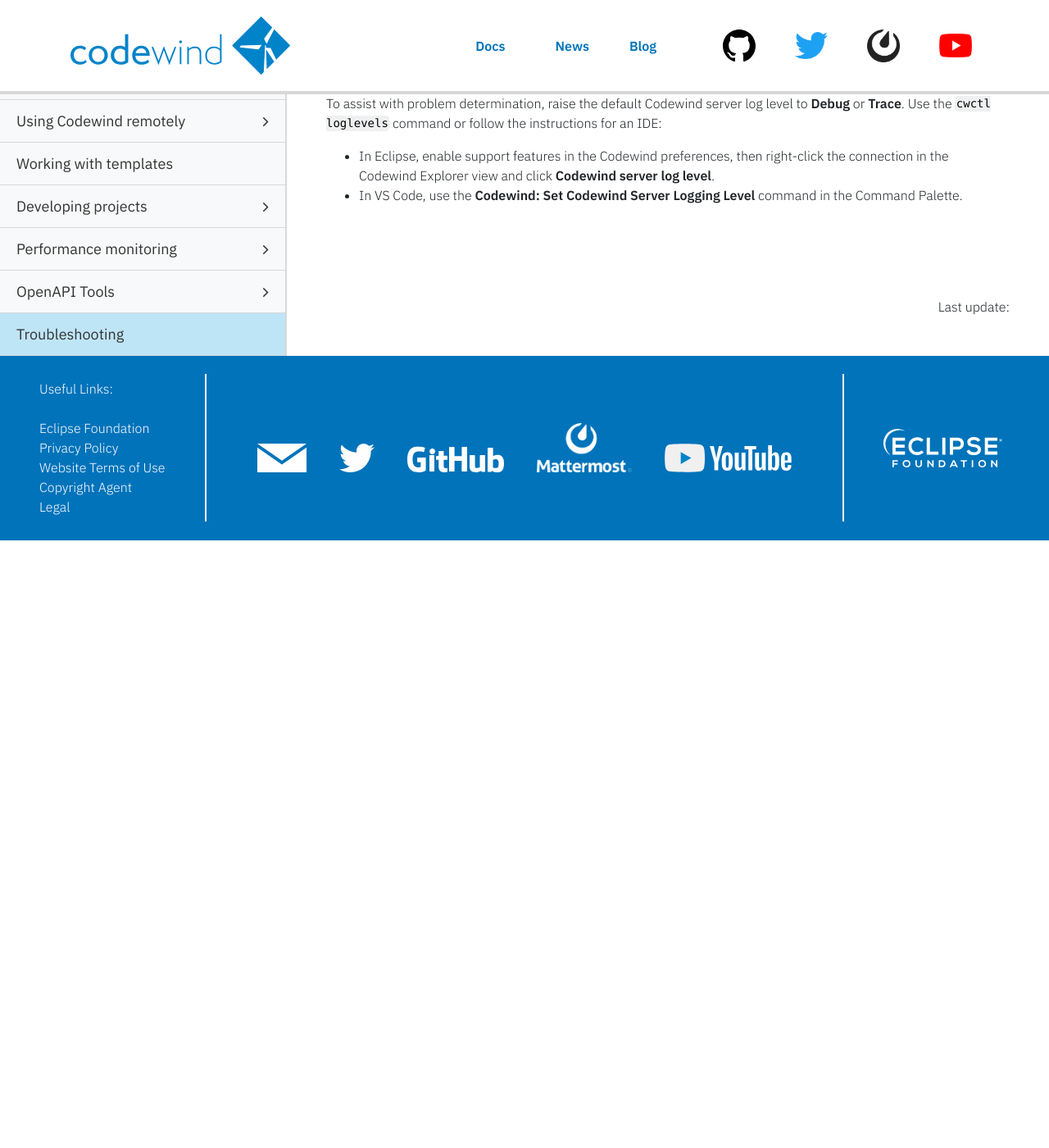
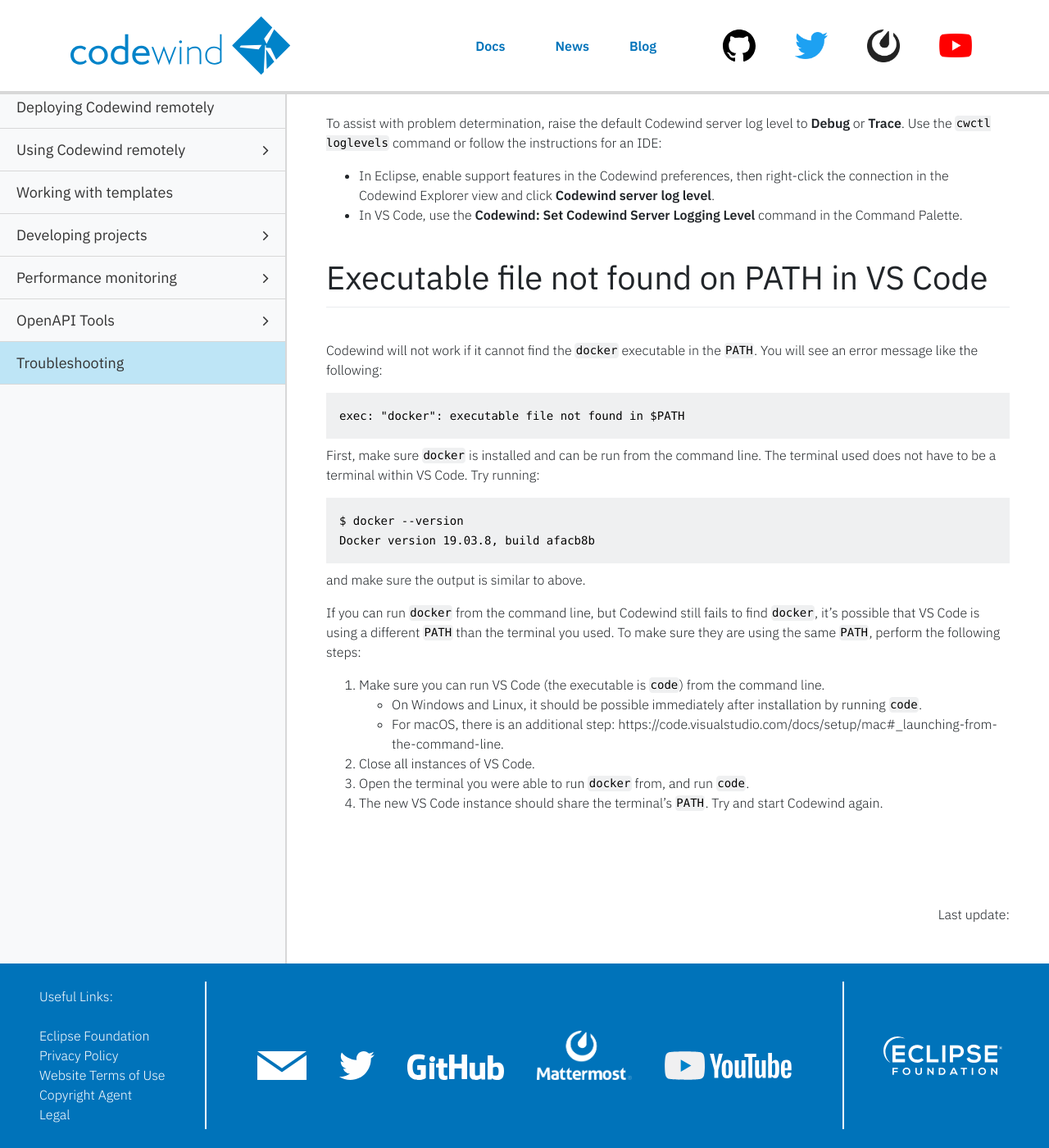
Before and after one commit to eclipse-archived/codewind-docs, a Jekyll site: the page built from docs/_documentations/troubleshooting.md, in a window 1280 px wide and 1400 px high, scrolled down 18443 px. Shown: the whole window at 82% size. Built offline with Jekyll 4.4.1, drawn with Linux system fonts in a browser that asks for light colours; nearby versions of some CDN libraries; comment, search, counter and statistics services are not loaded; before the commit the page ends 19102 px from its top, so only the background shows below that; some of the changed text lies outside the part shown.

Commit message:
Add VS Code PATH troubleshooting step
Signed-off-by: Tim Etchells <timetchells@ibm.com>

````diff
--- a/docs/_documentations/troubleshooting.md
+++ b/docs/_documentations/troubleshooting.md
@@ -29,6 +29,7 @@ The following sections contain workarounds for issues that you might encounter w
 * [Codewind and Tekton pipelines](#codewind-and-tekton-pipelines)
 * [OpenAPI tools](#openapi-tools)
 * [Setting Codewind server log levels](#setting-codewind-server-log-levels)
+* [Executable file not found on PATH in VS Code](#executable-file-not-found-on-path-in-vs-code)
 
 ***
 # Installing Codewind
@@ -773,3 +774,31 @@ Info added in 0.10.0.
 To assist with problem determination, raise the default Codewind server log level to **Debug** or **Trace**. Use the `cwctl loglevels` command or follow the instructions for an IDE:
 - In Eclipse, enable support features in the Codewind preferences, then right-click the connection in the Codewind Explorer view and click **Codewind server log level**.
 - In VS Code, use the **Codewind: Set Codewind Server Logging Level** command in the Command Palette.
+
+# Executable file not found on PATH in VS Code
+<!--
+Action/Topic: Executable file not found on PATH in VS Code
+Issue type: info
+Issue link: https://github.com/eclipse/codewind/issues/1682
+Solution: https://github.com/eclipse/codewind/issues/1682#issuecomment-572649328
+Info added in 0.11.0.
+-->
+Codewind will not work if it cannot find the `docker` executable in the [`PATH`](https://en.wikipedia.org/wiki/PATH_(variable)). You will see an error message like the following:
+```
+exec: "docker": executable file not found in $PATH
+```
+First, make sure `docker` is installed and can be run from the command line. The terminal used does not have to be a terminal within VS Code. Try running:
+```
+$ docker --version
+Docker version 19.03.8, build afacb8b
+```
+and make sure the output is similar to above.
+
+If you can run `docker` from the command line, but Codewind still fails to find `docker`, it's possible that VS Code is using a different `PATH` than the terminal you used. To make sure they are using the same `PATH`, perform the following steps:
+
+1. Make sure you can run VS Code (the executable is `code`) from the command line.
+  - On Windows and Linux, it should be possible immediately after installation by running `code`.
+  - For macOS, there is an additional step: https://code.visualstudio.com/docs/setup/mac#_launching-from-the-command-line.
+2. Close all instances of VS Code.
+3. Open the terminal you were able to run `docker` from, and run `code`.
+4. The new VS Code instance should share the terminal's `PATH`. Try and start Codewind again.
````
